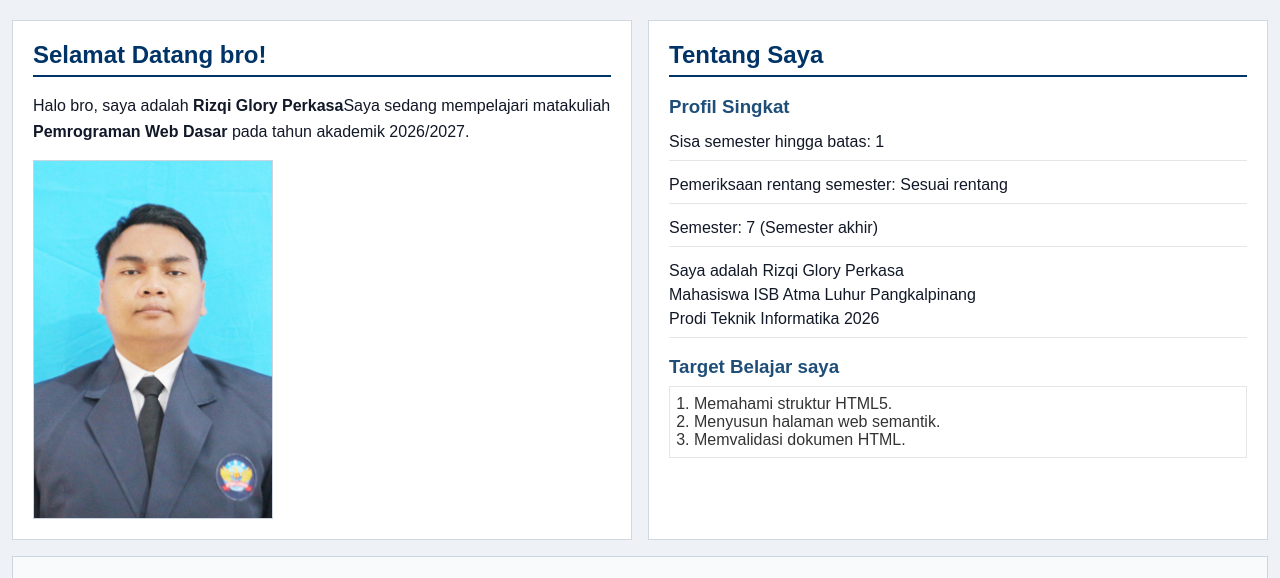
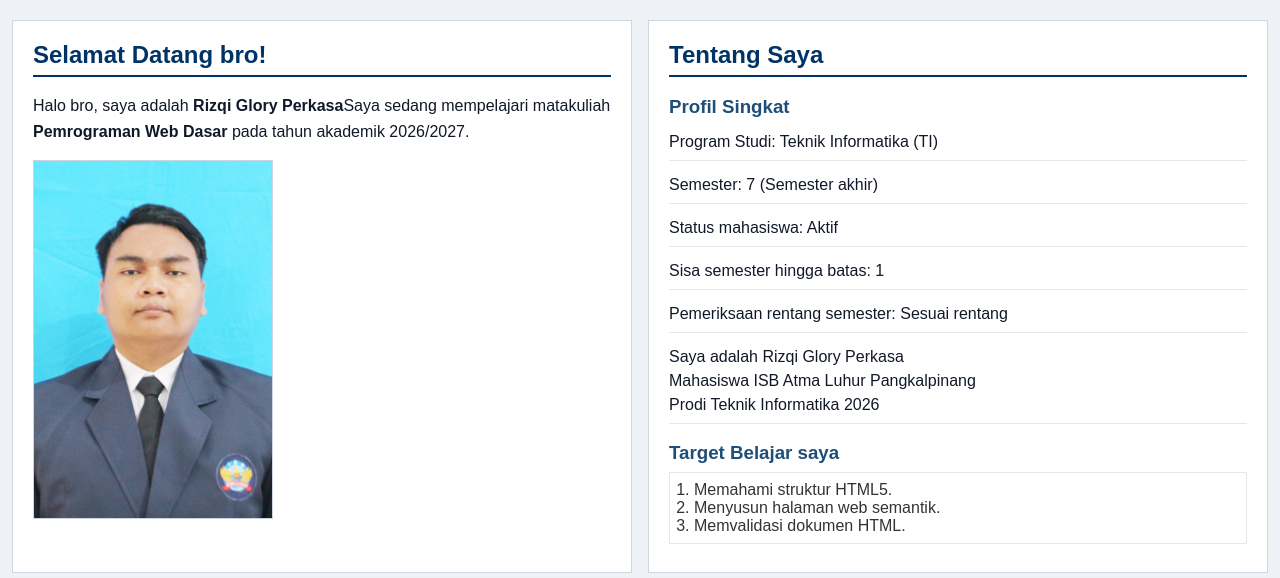
Before and after one commit to DC-Kiki/pwd-kk1020-2611510020, a PHP site: page /pertemuan-03/index.php in a window 1280 px wide. Shown: the part 136-714 px from the top of the page. Run offline with PHP 8.4, Linux system fonts and the light colour scheme.

Commit message:
Menerapkan Operator Ternary pada Profil saya

```diff
--- a/pertemuan-03/index.php
+++ b/pertemuan-03/index.php
@@ -25,6 +25,9 @@ if ($semester < 3) {
 } else {
   $keteranganSemester = "Semester akhir";
 }
+
+$namaProdi = ($programStudi == "SI") ? "Sistem Informasi" : (($programStudi == "TI") ? "Teknik
+Informatika" : "Lainnya");
 
 ?>
 <!doctype html>
@@ -75,9 +78,11 @@ if ($semester < 3) {
       <h2>Tentang Saya</h2>
       <article>
         <h3>Profil Singkat</h3>
+        <p>Program Studi: <?php echo $namaProdi . " (" . $programStudi . ")"; ?></p>
+        <p>Semester: <?= $semester . " (" . $keteranganSemester . ")"; ?></p>
+        <p>Status mahasiswa: <?php echo $statusAktif ? "Aktif" : "Tidak aktif"; ?></p>
         <p>Sisa semester hingga batas: <?= $sisaSemester; ?></p>
         <p>Pemeriksaan rentang semester: <?= $statusSemester; ?></p>
-        <p>Semester: <?= $semester . " (" . $keteranganSemester . ")"; ?></p>
         <p>
           Saya adalah Rizqi Glory Perkasa <br />Mahasiswa ISB Atma Luhur
           Pangkalpinang <br />Prodi Teknik Informatika 2026
```
Also changed, not shown: pertemuan-03/README.md.
